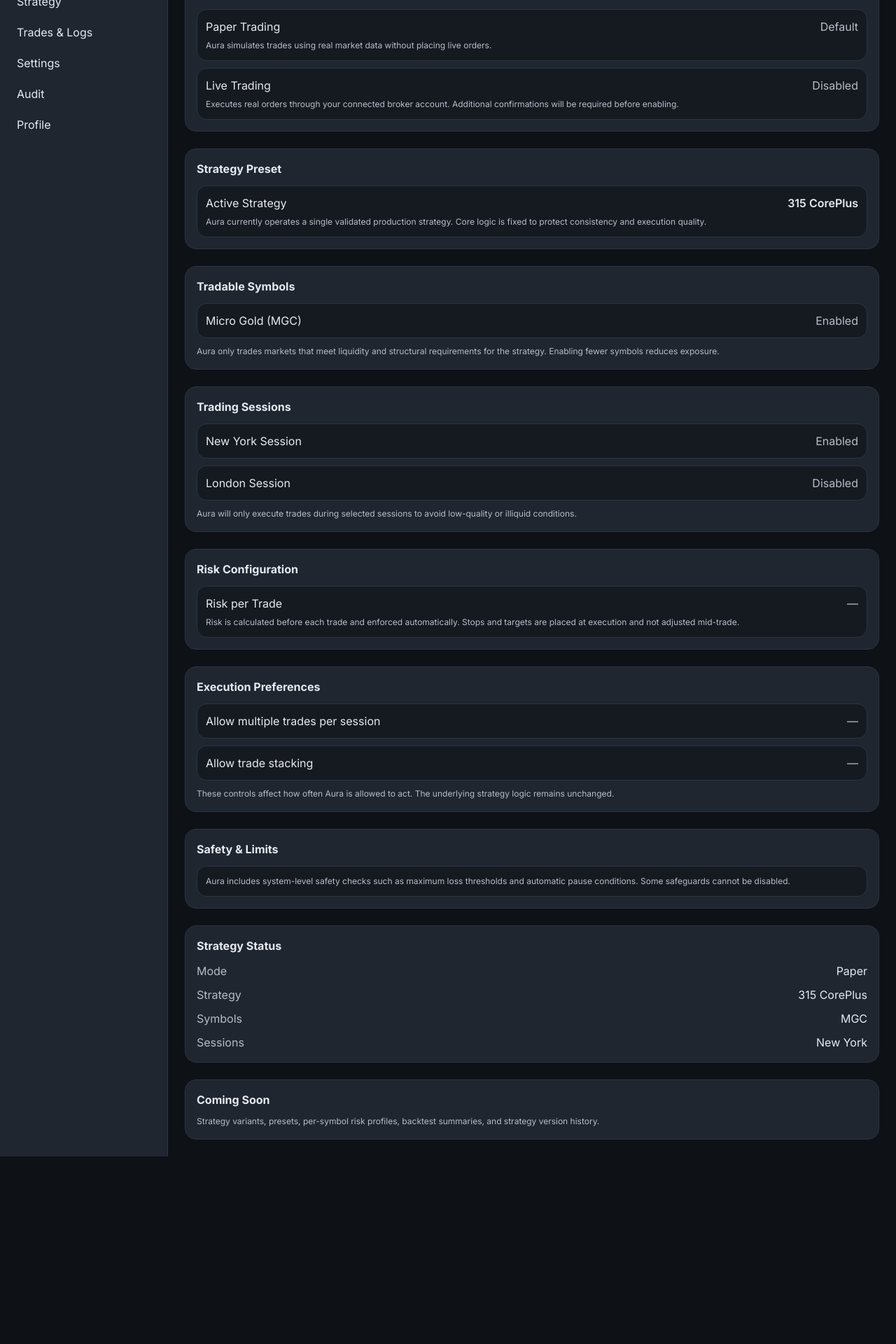
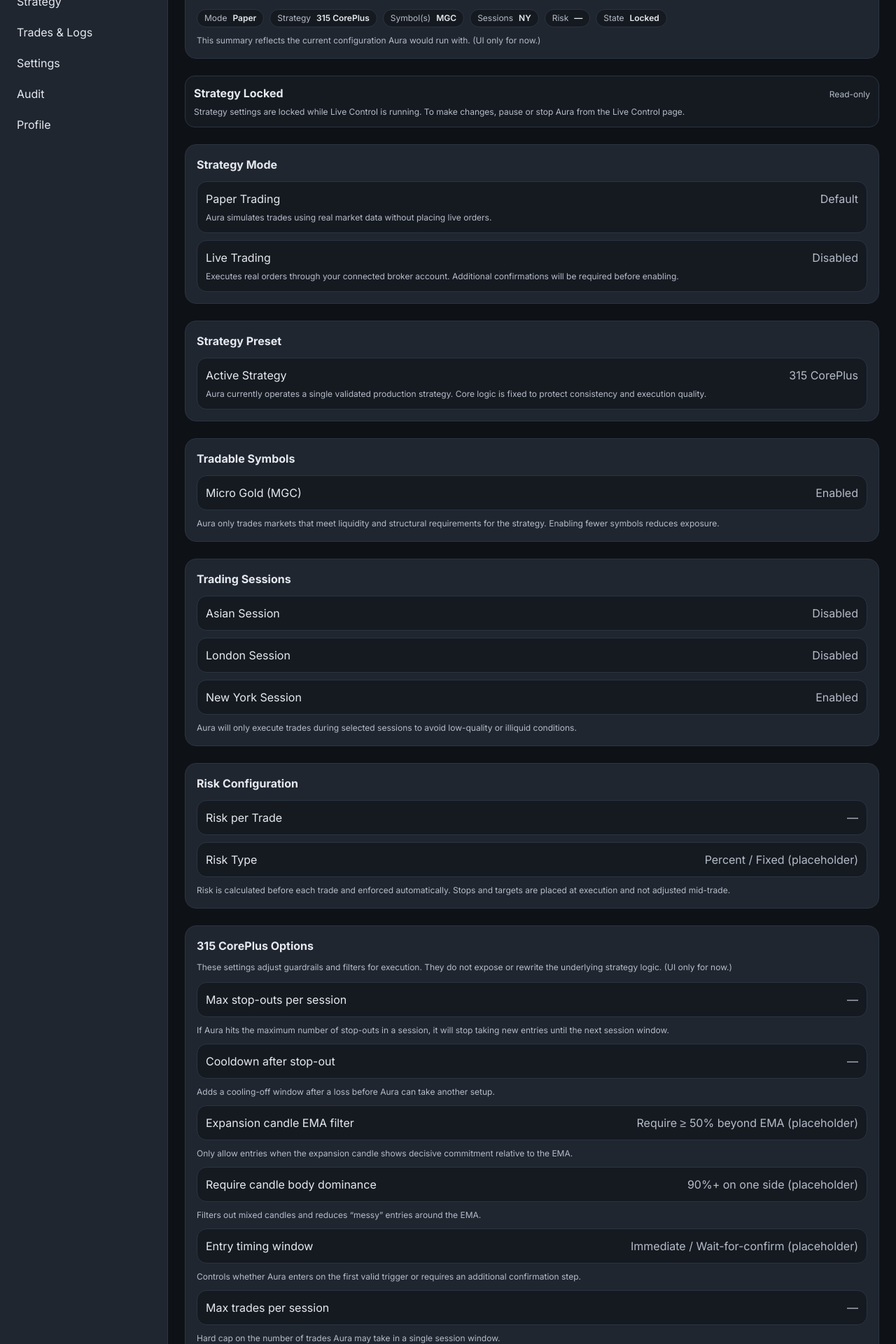
Before and after one commit to becspage-arch/aura, a Next.js app: page /app/strategy in a window 1280 px wide. Shown: the part 160-2080 px from the top of the page at 70% size. Before the commit the page ends 1812 px from the top, so only its background shows below. Built offline with nearby package versions, Linux system fonts and the light colour scheme.

Commit message:
strategy page

```diff
--- a/src/app/app/strategy/page.tsx
+++ b/src/app/app/strategy/page.tsx
@@ -10,6 +10,63 @@ export default function StrategyPage() {
           Configure how Aura executes the strategy on your account.
         </p>
       </div>
+
+      {/* Strategy Status (mini dashboard overview) */}
+      <section className="aura-card">
+        <div className="aura-row-between">
+          <div className="aura-card-title">Strategy Status</div>
+          <div className="aura-muted aura-text-xs">Overview</div>
+        </div>
+
+        <div className="aura-mt-12 aura-health-strip" aria-label="Strategy status overview">
+          <div className="aura-health-pill">
+            <span className="aura-health-key">Mode</span>
+            <span className="aura-health-val">Paper</span>
+          </div>
+
+          <div className="aura-health-pill">
+            <span className="aura-health-key">Strategy</span>
+            <span className="aura-health-val">315 CorePlus</span>
+          </div>
+
+          <div className="aura-health-pill">
+            <span className="aura-health-key">Symbol(s)</span>
+            <span className="aura-health-val">MGC</span>
+          </div>
+
+          <div className="aura-health-pill">
+            <span className="aura-health-key">Sessions</span>
+            <span className="aura-health-val">NY</span>
+          </div>
+
+          <div className="aura-health-pill">
+            <span className="aura-health-key">Risk</span>
+            <span className="aura-health-val">—</span>
+          </div>
+
+          <div className="aura-health-pill">
+            <span className="aura-health-key">State</span>
+            <span className="aura-health-val">Locked</span>
+          </div>
+        </div>
+
+        <p className="aura-muted aura-text-xs aura-mt-10">
+          This summary reflects the current configuration Aura would run with. (UI only for now.)
+        </p>
+      </section>
+
+      {/* Strategy lock notice */}
+      <section className="aura-card-muted">
+        <div className="aura-row-between">
+          <span className="aura-card-title">Strategy Locked</span>
+          <span className="aura-muted aura-text-xs">Read-only</span>
+        </div>
+
+        <p className="aura-muted aura-text-xs aura-mt-6">
+          Strategy settings are locked while Live Control is running. To make changes, pause or
+          stop Aura from the Live Control page.
+        </p>
+      </section>
 
       {/* Strategy Mode */}
       <section className="aura-card">
@@ -46,7 +103,7 @@ export default function StrategyPage() {
         <div className="aura-mt-12 aura-card-muted">
           <div className="aura-row-between">
             <span>Active Strategy</span>
-            <span className="aura-font-semibold">315 CorePlus</span>
+            <span className="aura-muted">315 CorePlus</span>
           </div>
           <p className="aura-muted aura-text-xs aura-mt-6">
             Aura currently operates a single validated production strategy. Core logic is fixed to
@@ -78,13 +135,18 @@ export default function StrategyPage() {
 
         <div className="aura-mt-12 aura-grid-gap-10">
           <div className="aura-card-muted aura-row-between">
-            <span>New York Session</span>
-            <span className="aura-muted">Enabled</span>
+            <span>Asian Session</span>
+            <span className="aura-muted">Disabled</span>
           </div>
 
           <div className="aura-card-muted aura-row-between">
             <span>London Session</span>
             <span className="aura-muted">Disabled</span>
+          </div>
+
+          <div className="aura-card-muted aura-row-between">
+            <span>New York Session</span>
+            <span className="aura-muted">Enabled</span>
           </div>
 
           <p className="aura-muted aura-text-xs">
@@ -98,14 +160,81 @@ export default function StrategyPage() {
       <section className="aura-card">
         <div className="aura-card-title">Risk Configuration</div>
 
-        <div className="aura-mt-12 aura-card-muted">
-          <div className="aura-row-between">
+        <div className="aura-mt-12 aura-grid-gap-10">
+          <div className="aura-card-muted aura-row-between">
             <span>Risk per Trade</span>
             <span className="aura-muted">—</span>
           </div>
-          <p className="aura-muted aura-text-xs aura-mt-6">
+
+          <div className="aura-card-muted aura-row-between">
+            <span>Risk Type</span>
+            <span className="aura-muted">Percent / Fixed (placeholder)</span>
+          </div>
+
+          <p className="aura-muted aura-text-xs">
             Risk is calculated before each trade and enforced automatically. Stops and targets are
             placed at execution and not adjusted mid-trade.
+          </p>
+        </div>
+      </section>
+
+      {/* 315 CorePlus Options (user-tunable guardrails + filters) */}
+      <section className="aura-card">
+        <div className="aura-card-title">315 CorePlus Options</div>
+
+        <p className="aura-muted aura-text-xs aura-mt-10">
+          These settings adjust guardrails and filters for execution. They do not expose or rewrite
+          the underlying strategy logic. (UI only for now.)
+        </p>
+
+        <div className="aura-mt-12 aura-grid-gap-10">
+          <div className="aura-card-muted aura-row-between">
+            <span>Max stop-outs per session</span>
+            <span className="aura-muted">—</span>
+          </div>
+          <p className="aura-muted aura-text-xs">
+            If Aura hits the maximum number of stop-outs in a session, it will stop taking new entries
+            until the next session window.
+          </p>
+
+          <div className="aura-card-muted aura-row-between">
+            <span>Cooldown after stop-out</span>
+            <span className="aura-muted">—</span>
+          </div>
+          <p className="aura-muted aura-text-xs">
+            Adds a cooling-off window after a loss before Aura can take another setup.
+          </p>
+
+          <div className="aura-card-muted aura-row-between">
+            <span>Expansion candle EMA filter</span>
+            <span className="aura-muted">Require ≥ 50% beyond EMA (placeholder)</span>
+          </div>
+          <p className="aura-muted aura-text-xs">
+            Only allow entries when the expansion candle shows decisive commitment relative to the EMA.
+          </p>
+
+          <div className="aura-card-muted aura-row-between">
+            <span>Require candle body dominance</span>
+            <span className="aura-muted">90%+ on one side (placeholder)</span>
+          </div>
+          <p className="aura-muted aura-text-xs">
+            Filters out mixed candles and reduces “messy” entries around the EMA.
+          </p>
+
+          <div className="aura-card-muted aura-row-between">
+            <span>Entry timing window</span>
+            <span className="aura-muted">Immediate / Wait-for-confirm (placeholder)</span>
+          </div>
+          <p className="aura-muted aura-text-xs">
+            Controls whether Aura enters on the first valid trigger or requires an additional confirmation step.
+          </p>
+
+          <div className="aura-card-muted aura-row-between">
+            <span>Max trades per session</span>
+            <span className="aura-muted">—</span>
+          </div>
+          <p className="aura-muted aura-text-xs">
+            Hard cap on the number of trades Aura may take in a single session window.
           </p>
         </div>
       </section>
@@ -125,6 +254,11 @@ export default function StrategyPage() {
             <span className="aura-muted">—</span>
           </div>
 
+          <div className="aura-card-muted aura-row-between">
+            <span>Require flat before new entry</span>
+            <span className="aura-muted">—</span>
+          </div>
+
           <p className="aura-muted aura-text-xs">
             These controls affect how often Aura is allowed to act. The underlying strategy logic
             remains unchanged.
@@ -136,38 +270,26 @@ export default function StrategyPage() {
       <section className="aura-card">
         <div className="aura-card-title">Safety & Limits</div>
 
-        <div className="aura-mt-12 aura-card-muted">
-          <p className="aura-muted aura-text-xs">
-            Aura includes system-level safety checks such as maximum loss thresholds and automatic
-            pause conditions. Some safeguards cannot be disabled.
-          </p>
-        </div>
-      </section>
-
-      {/* Status Summary */}
-      <section className="aura-card">
-        <div className="aura-card-title">Strategy Status</div>
-
         <div className="aura-mt-12 aura-grid-gap-10">
-          <div className="aura-row-between">
-            <span className="aura-muted">Mode</span>
-            <span>Paper</span>
+          <div className="aura-card-muted aura-row-between">
+            <span>Max daily loss</span>
+            <span className="aura-muted">—</span>
           </div>
 
-          <div className="aura-row-between">
-            <span className="aura-muted">Strategy</span>
-            <span>315 CorePlus</span>
+          <div className="aura-card-muted aura-row-between">
+            <span>Max consecutive losses</span>
+            <span className="aura-muted">—</span>
           </div>
 
-          <div className="aura-row-between">
-            <span className="aura-muted">Symbols</span>
-            <span>MGC</span>
+          <div className="aura-card-muted aura-row-between">
+            <span>Auto-pause conditions</span>
+            <span className="aura-muted">Enabled (placeholder)</span>
           </div>
 
-          <div className="aura-row-between">
-            <span className="aura-muted">Sessions</span>
-            <span>New York</span>
-          </div>
+          <p className="aura-muted aura-text-xs">
+            Aura includes system-level safety checks such as loss thresholds and automatic pause
+            conditions. Some safeguards cannot be disabled.
+          </p>
         </div>
       </section>
 
@@ -175,8 +297,8 @@ export default function StrategyPage() {
       <section className="aura-card">
         <div className="aura-card-title">Coming Soon</div>
         <p className="aura-muted aura-text-xs aura-mt-10">
-          Strategy variants, presets, per-symbol risk profiles, backtest summaries, and strategy
-          version history.
+          Per-symbol risk profiles, backtest summaries, strategy changelog/version history, and advanced
+          filters (news windows, volatility/spread checks, execution slippage limits).
         </p>
       </section>
     </div>
```
